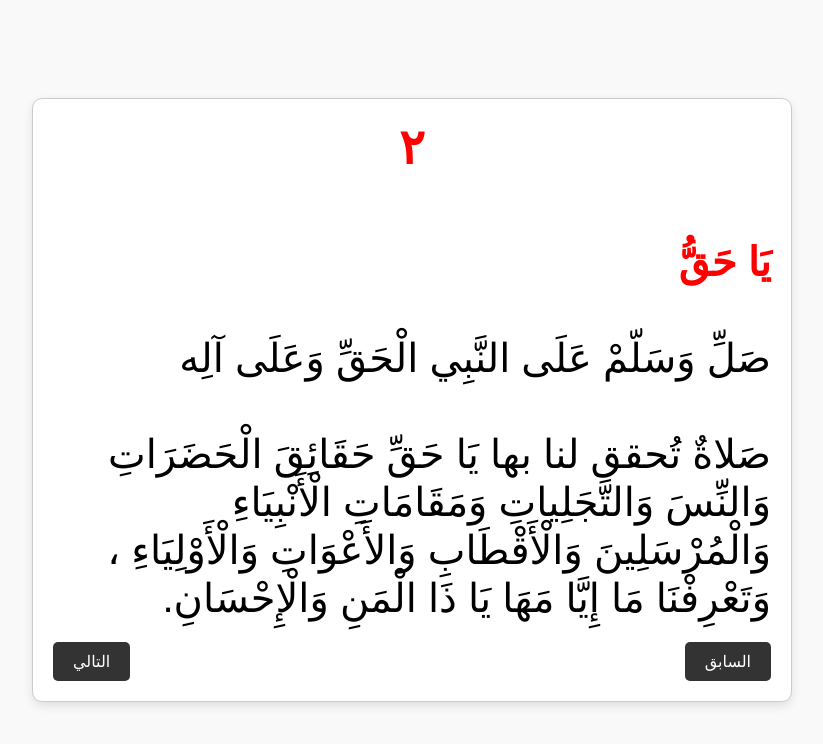
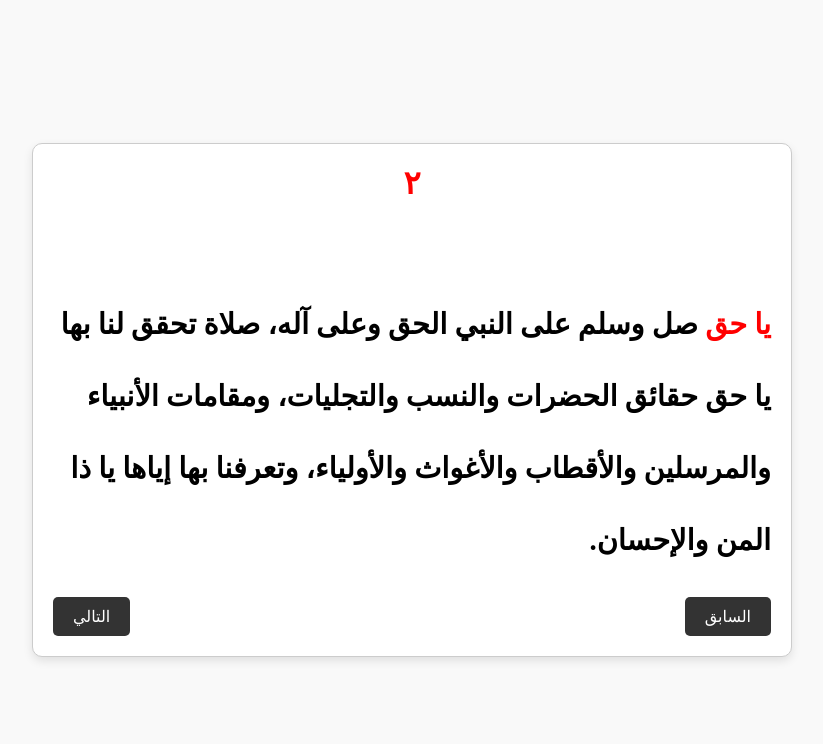
Before and after one commit to slide-t/myNiasziru-app-private, a plain HTML site: page index.html in a window 1280 px wide. Both pictures are taken after a click on the button "السابق". Shown: the whole page, without its empty margins (228-1051 px from the left). Drawn offline with Linux system fonts and the light colour scheme; a web font is replaced by a local one.

Commit message:
Update index.html

```diff
--- a/index.html
+++ b/index.html
@@ -5,10 +5,160 @@
   <meta name="viewport" content="width=device-width, initial-scale=1" />
   <title>بطاقات عربية</title>
 
-  <!-- Google Font -->
+  <!-- Optional Hosted Font -->
+  <style>
+    @font-face {
+      font-family: 'UthmanTaha';
+      src: url('fonts/KFGQPC-Uthman-Taha-Naskh-Regular.ttf') format('truetype');
+      font-weight: bold;
+    }
+  </style>
+  <!-- Google Font Fallback -->
   <link href="https://fonts.googleapis.com/css2?family=Lateef&display=swap" rel="stylesheet">
 
-  <!-- PWA Manifest -->
+  <link rel="manifest" href="manifest.json" />
+  <meta name="theme-color" content="#ffffff" />
+  <link rel="apple-touch-icon" href="icons/icon-192.png" />
+
+  <style>
+    * { box-sizing: border-box; margin: 0; padding: 0; }
+    body {
+      background-color: #f9f9f9;
+      font-family: 'UthmanTaha', 'Lateef', serif;
+      font-weight: bold;
+      display: flex;
+      justify-content: center;
+      align-items: center;
+      height: 100vh;
+      direction: rtl;
+    }
+    .card-container {
+      width: 100%;
+      max-width: 800px;
+      padding: 20px;
+    }
+    .card {
+      background-color: white;
+      width: 100%;
+      border: 1px solid #ccc;
+      border-radius: 10px;
+      padding: 20px;
+      display: none;
+      flex-direction: column;
+      justify-content: space-between;
+      box-shadow: 0 4px 10px rgba(0, 0, 0, 0.1);
+      height: 100%;
+    }
+    .card.active {
+      display: flex;
+    }
+    h2 {
+      color: red;
+      margin-bottom: 15px;
+      font-size: 2rem;
+      text-align: center;
+    }
+    p {
+      color: black;
+      line-height: 2.5;
+      font-size: 1.8rem;
+      white-space: pre-line;
+    }
+    .quote {
+      color: red;
+      font-weight: bold;
+    }
+    .buttons {
+      display: flex;
+      justify-content: space-between;
+      margin-top: 20px;
+    }
+    button {
+      padding: 10px 20px;
+      background-color: #333;
+      color: white;
+      border: none;
+      border-radius: 5px;
+      cursor: pointer;
+      font-size: 1rem;
+    }
+    button:hover {
+      background-color: #555;
+    }
+  </style>
+</head>
+<body>
+
+  <div class="card-container">
+
+    <!-- Card 1 -->
+    <div class="card active">
+      <h2>١</h2>
+      <p>
+        <span class="quote">اللهم يا ألف</span> صل وسلم على الباء ونقطته وشكلته، صلاة تُؤلف لنا بها يا واحد يا أحد القلوب، وتفتح لنا الأبواب المغلقة بسر الألف والباء والنقطة والشكلة يا ذا الجلال والإكرام.
+      </p>
+      <div class="buttons">
+        <button onclick="prevCard()">السابق</button>
+        <button onclick="nextCard()">التالي</button>
+      </div>
+    </div>
+
+    <!-- Card 2 -->
+    <div class="card">
+      <h2>٢</h2>
+      <p>
+        <span class="quote">يا حق</span> صل وسلم على النبي الحق وعلى آله، صلاة تحقق لنا بها يا حق حقائق الحضرات والنسب والتجليات، ومقامات الأنبياء والمرسلين والأقطاب والأغواث والأولياء، وتعرفنا بها إياها يا ذا المن والإحسان.
+      </p>
+      <div class="buttons">
+        <button onclick="prevCard()">السابق</button>
+        <button onclick="nextCard()">التالي</button>
+      </div>
+    </div>
+
+  </div>
+
+  <script>
+    const cards = document.querySelectorAll('.card');
+    let current = 0;
+    function showCard(index) {
+      cards.forEach((card, i) => {
+        card.classList.toggle('active', i === index);
+      });
+    }
+    function nextCard() {
+      current = (current + 1) % cards.length;
+      showCard(current);
+    }
+    function prevCard() {
+      current = (current - 1 + cards.length) % cards.length;
+      showCard(current);
+    }
+    if ('serviceWorker' in navigator) {
+      navigator.serviceWorker.register('service-worker.js');
+    }
+  </script>
+
+</body>
+</html>
+
+
+
+
+
+
+
+<!--
+<!DOCTYPE html>
+<html lang="ar" dir="rtl">
+<head>
+  <meta charset="UTF-8" />
+  <meta name="viewport" content="width=device-width, initial-scale=1" />
+  <title>بطاقات عربية</title>
+
+  <!-- Google Font --
+  <link href="https://fonts.googleapis.com/css2?family=Lateef&display=swap" rel="stylesheet">
+
+  <!-- PWA Manifest --
   <link rel="manifest" href="manifest.json" />
   <meta name="theme-color" content="#ffffff" />
   <link rel="apple-touch-icon" href="icons/icon-192.png" />
@@ -98,7 +248,7 @@
 
   <div class="card-container">
 
-    <!-- Card 1 -->
+    <!-- Card 1 --
     <div class="card active">
       <h2>١</h2>
    <p>
@@ -109,14 +259,14 @@
         <!--<span class="quote">اللهم ياالف</span> وَشَكْلَتِهِ ، صَلَاةٌ تُؤلَّفَ لَنَا تِهَا يَا وَاحِدُ يَا أَحَدُ القُلوبَ .
 وَتَفْتَحُ لَنَا الْأَبْوَابَ الْمُعْلَقَةَ بِرَ الْأَلِفِ وَالْبَاءِ وَالتَّقطَةِ
 وَالشَّكْلَةِ يَا ذَا الْجَلالِ وَالإِكْرَام . صَل وَسلم عَلَى الْبَاءِ وَنُقْطَتِهِ)
-      </p>-->
+      </p>--
       <div class="buttons">
         <button onclick="prevCard()">السابق</button>
         <button onclick="nextCard()">التالي</button>
       </div>
     </div>
 
-    <!-- Card 2 -->
+    <!-- Card 2 --
     <div class="card">
       <h2>٢</h2>
       <p>
```
